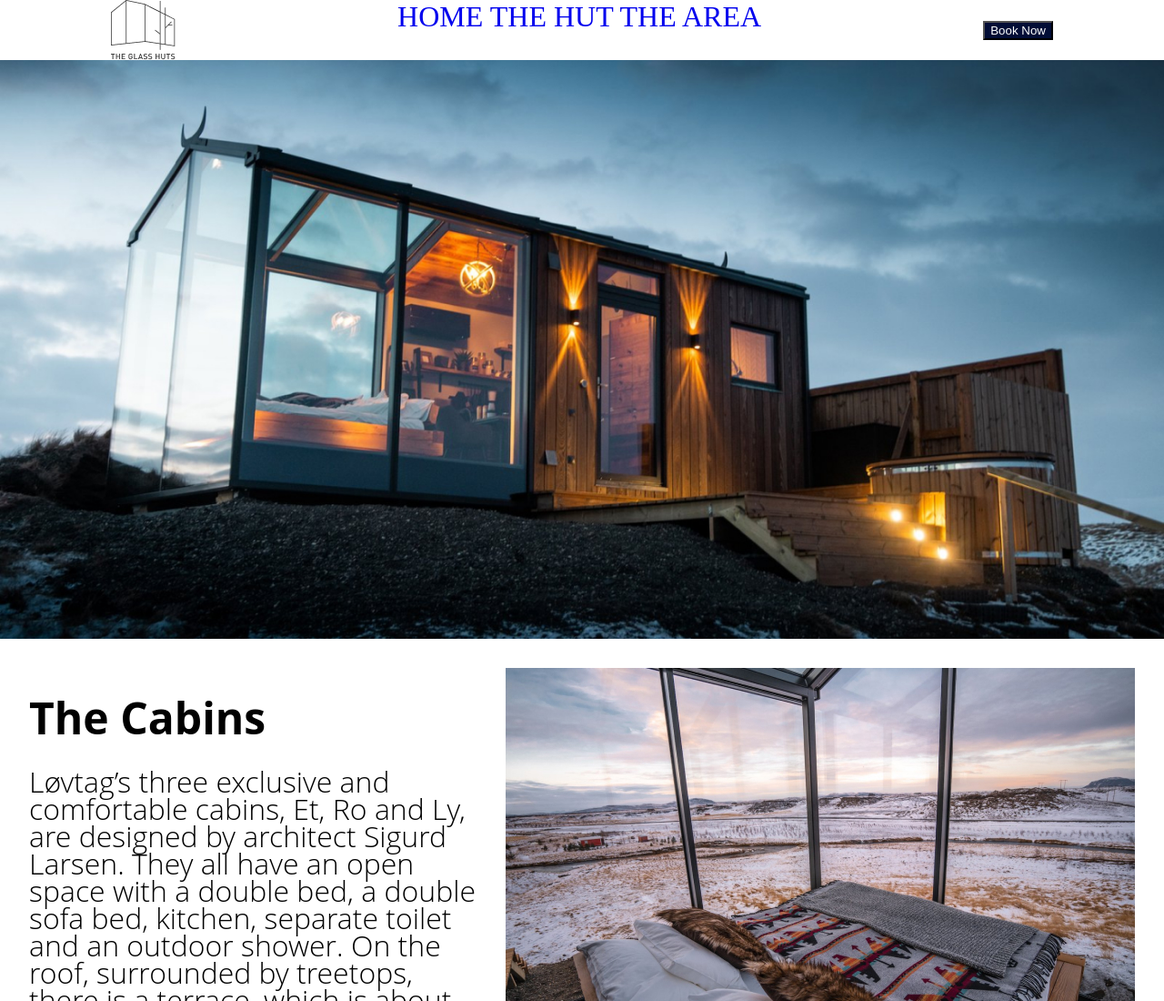
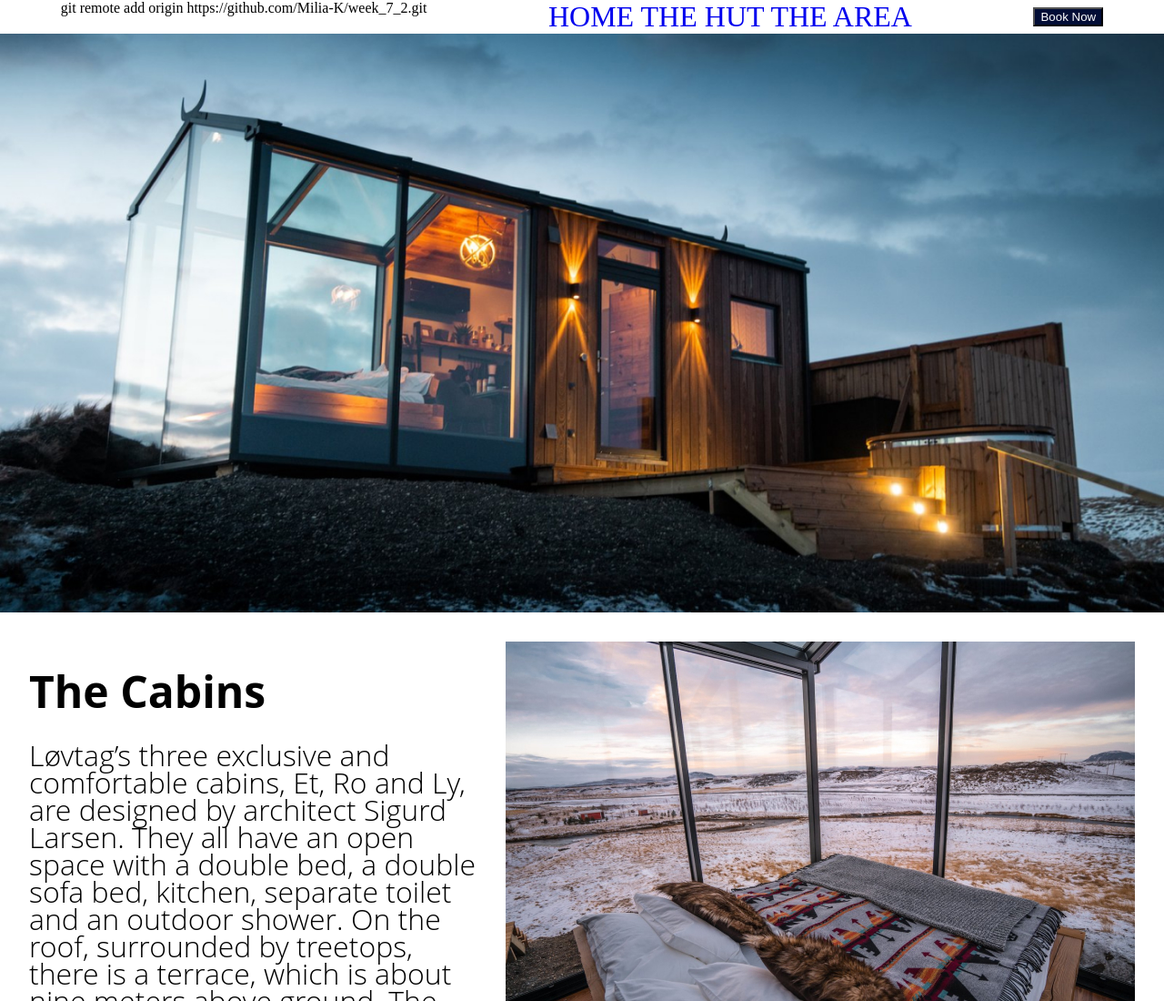
Before and after one commit to Milia-K/Website_HTML_code_2, a plain HTML site: page index.html in a window 1280 px wide. Shown: the top 1100 px of the page at 91% size. Drawn offline with Linux system fonts and the light colour scheme.

Commit message:
first commit

```diff
--- a/index.html
+++ b/index.html
@@ -8,8 +8,8 @@
     <title>Document</title>
 </head>
 <body>
-    <header class="header">
-        <img class="logo" src="assets/images/logo.png" alt="logo">
+    <header class="header">git remote add origin https://github.com/Milia-K/week_7_2.git
+
         <nav class="navigation">
             <a class="menu" href="#">Home</a>
             <a class="menu" href="#">the hut</a>
```
